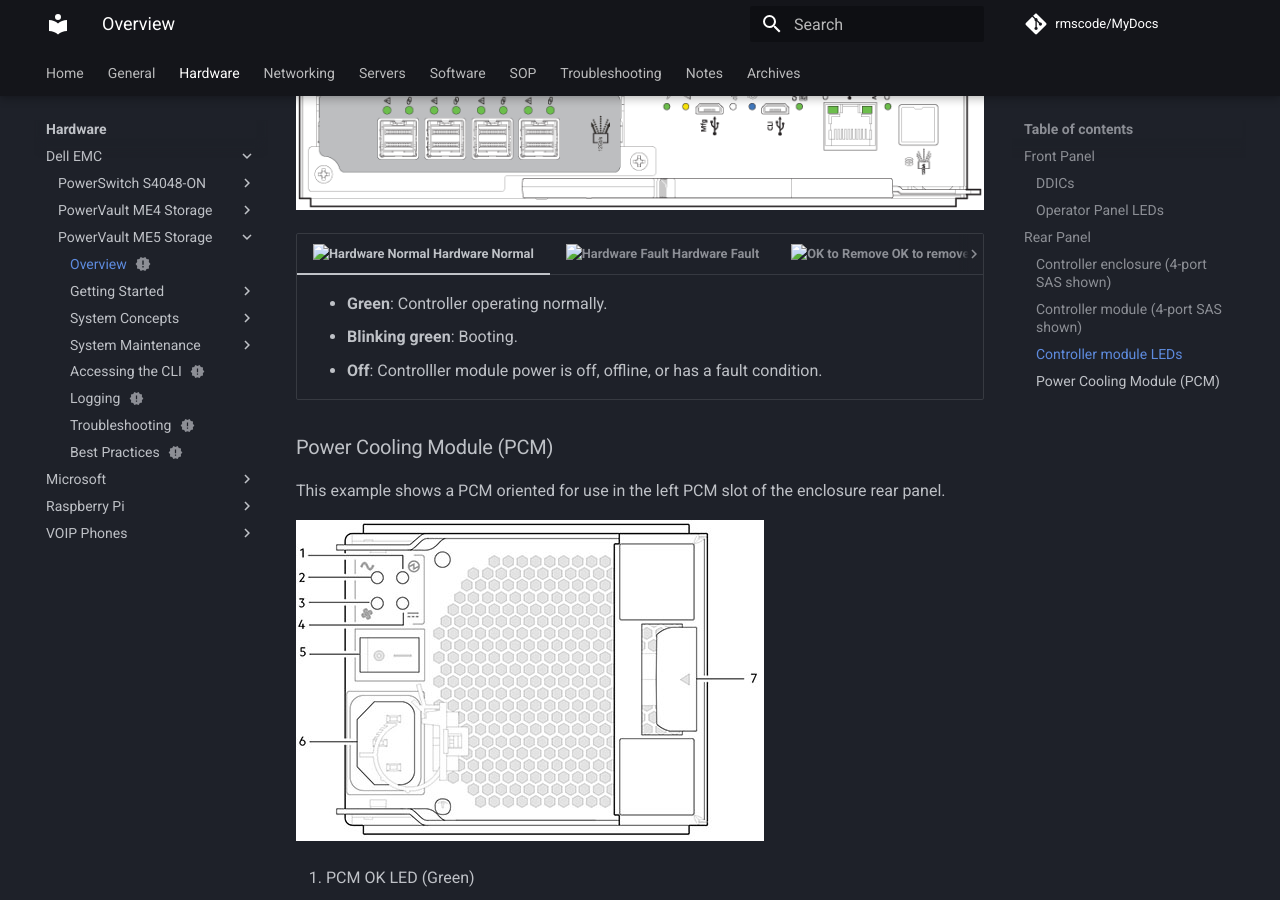
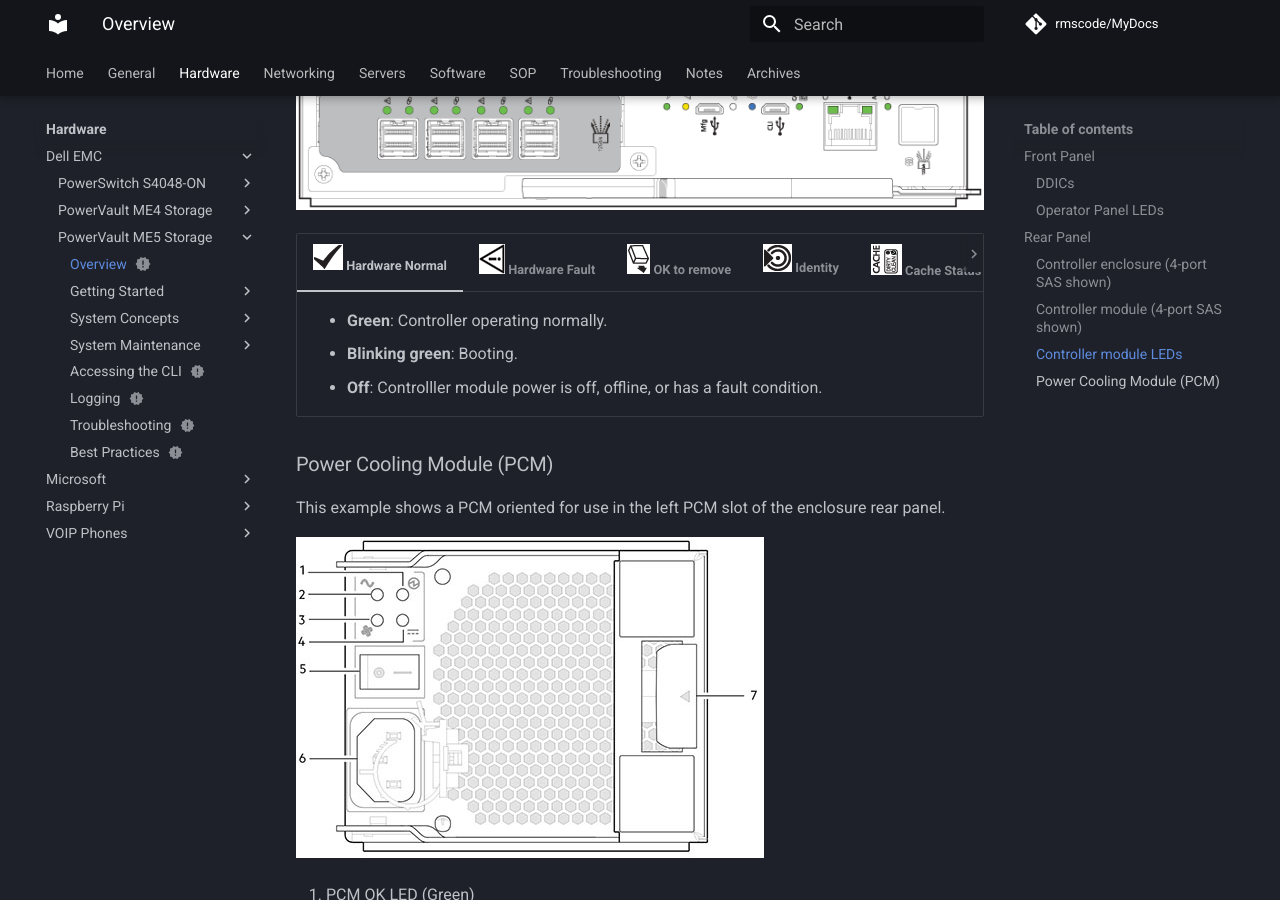
Before and after one commit to rmscode/binary-garden, an MkDocs documentation site: the page built from docs/hardware/dell-emc/powervault-me5/me5-overview.md, in a window 1280 px wide and 900 px high, scrolled down 3320 px. Built offline with MkDocs 1.6.1 and Material for MkDocs 9.7.7, drawn with Linux system fonts in a browser that asks for light colours; comment, search, counter and statistics services are not loaded.

Commit message:
Fix: Fix a bunch of broken links (image and reference anchors)

```diff
--- a/docs/hardware/dell-emc/powervault-me5/me5-overview.md
+++ b/docs/hardware/dell-emc/powervault-me5/me5-overview.md
@@ -146,34 +146,34 @@ The top slot for holding controller modules is designated slot A and the bottom
 
 ![ME5024 Controller Module LEDs](../../../assets/GUID-0EE22A27-4394-414C-9A77-34131C0EA853-low.png)
 
-=== "![Hardware Normal](GUID-5168D9A2-9803-4376-9FDA-BCED2A162DEA-low.png) Hardware Normal"
+=== "![Hardware Normal](../../../assets/GUID-5168D9A2-9803-4376-9FDA-BCED2A162DEA-low.png) Hardware Normal"
 
     - **Green**: Controller operating normally.
     - **Blinking green**: Booting.
     - **Off**: Controlller module power is off, offline, or has a fault condition.
 
-=== "![Hardware Fault](GUID-DEDC233C-E08C-438D-B3F9-E28DC1059DD7-low.png) Hardware Fault"
+=== "![Hardware Fault](../../../assets/GUID-DEDC233C-E08C-438D-B3F9-E28DC1059DD7-low.png) Hardware Fault"
 
     - **Off**: Controller operating normally.
     - **Amber**: Fault detected or service action required.
 
-=== "![OK to Remove](GUID-43EF8C75-E76D-41F3-8AE8-AEB370DBC756-low.png) OK to remove"
+=== "![OK to Remove](../../../assets/GUID-43EF8C75-E76D-41F3-8AE8-AEB370DBC756-low.png) OK to remove"
 
     - **Off**: Not prepared for removal, cache still contains data.
     - **White**: Controller module is prepared for removal, cache is clear.
 
-=== "![ID](GUID-DC433108-0060-4293-AF08-E0543914806A-low.png) Identity"
+=== "![ID](../../../assets/GUID-DC433108-0060-4293-AF08-E0543914806A-low.png) Identity"
 
     - **Blue**: Controller is being identified.
 
-=== "![Cache Status](GUID-6E04116B-8FEE-4652-BFEA-86555547268E-low.png) Cache Status"
+=== "![Cache Status](../../../assets/GUID-6E04116B-8FEE-4652-BFEA-86555547268E-low.png) Cache Status"
 
     - **Green**: Cache is dirty (contains unwritten data) and operation is normal.
     - **Slow flashing green**: Cache self-refresh in progress after flush
     - **Fast flashing green**: Cache is active, cache flush in progress.
     - **Off**: In a working controller, cache is clean (contains no unwritten data). This is an occasional condition that occurs while the system is booting.
 
-=== "![Mgmt Status](GUID-4B8014FA-DADF-40D8-8AFF-A026DF4C4AB8-low.jpg) Management Port Link Active Status"
+=== "![Mgmt Status](../../../assets/GUID-4B8014FA-DADF-40D8-8AFF-A026DF4C4AB8-low.jpg) Management Port Link Active Status"
 
     - **Off**: Not connected or the link is down.
     - **Amber**: The Ethernet link is up
@@ -183,7 +183,7 @@ The top slot for holding controller modules is designated slot A and the bottom
     - **Off**: The link is down.
     - **Green**: The link is up.
 
-=== "![SAS Status](GUID-4B8014FA-DADF-40D8-8AFF-A026DF4C4AB8-low.jpg) SAS Expansion Port Status"
+=== "![SAS Status](../../../assets/GUID-4B8014FA-DADF-40D8-8AFF-A026DF4C4AB8-low.jpg) SAS Expansion Port Status"
 
     - **Off**: Not connected or link is down.
     - **Amber**: Connected, partial link is up.
```
Also changed, not shown: docs/hardware/dell-emc/powervault-me4/me4-cli.md (+1 -1 lines), docs/hardware/dell-emc/powervault-me5/me5-hosts.md (+1 -1 lines), docs/hardware/dell-emc/powervault-me5/me5-troubleshooting.md (+1 -1 lines), docs/hardware/raspberry-pi/dietpi.md (+1 -1 lines).
